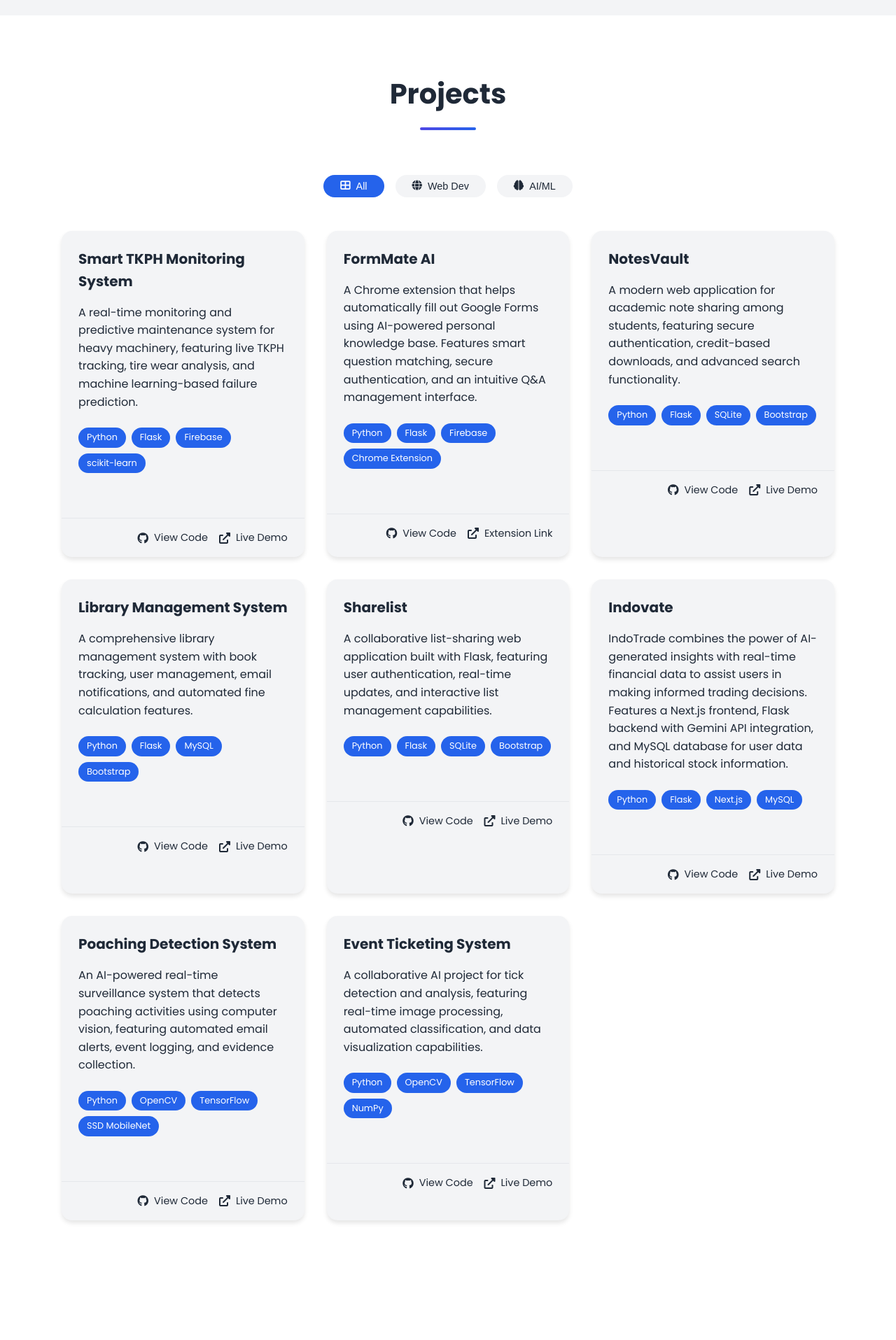
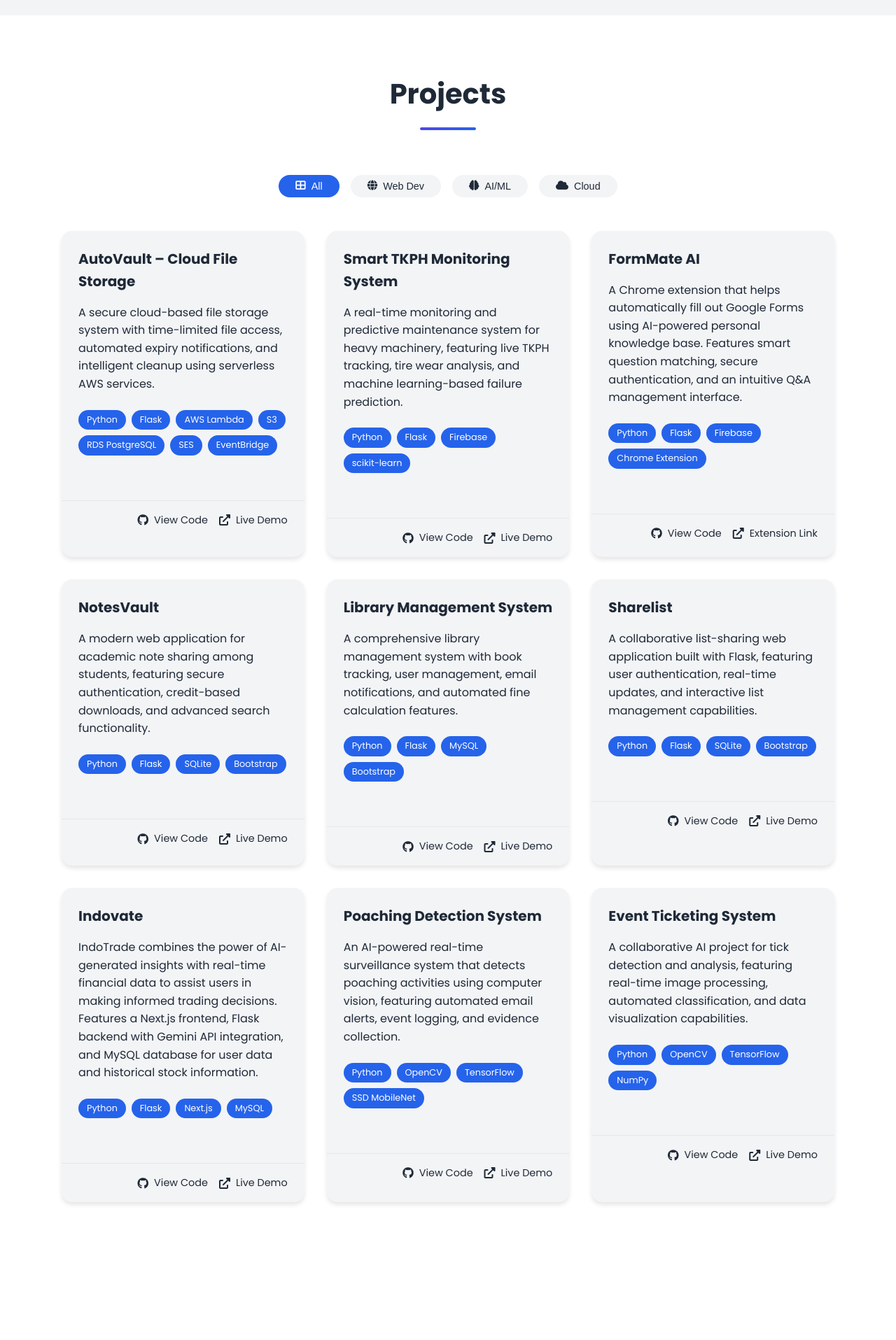
Before and after one commit to shlokbam/Portfolio, a Flask app: template templates/index.html in a window 1280 px wide. Shown: the part 2906-4821 px from the top of the page at 70% size. Run offline with Flask 3, Linux system fonts and the light colour scheme; the template is opened without the code that fills it, so the values that code supplies are empty; some libraries are stand-ins or nearby versions.

Commit message:
Add AutoVault cloud project to index.html
Added a new cloud project 'AutoVault' with details and links.

```diff
--- a/templates/index.html
+++ b/templates/index.html
@@ -393,6 +393,7 @@
             <h2>Projects</h2>
             <div class="title-underline"></div>
         </div>
+
         <div class="projects-filter">
             <button class="filter-btn active" data-filter="all">
                 <i class="fas fa-th-large"></i> All
@@ -403,8 +404,38 @@
             <button class="filter-btn" data-filter="ai">
                 <i class="fas fa-brain"></i> AI/ML
             </button>
+            <button class="filter-btn" data-filter="cloud">
+                <i class="fas fa-cloud"></i> Cloud
+            </button>
         </div>
+
         <div class="projects-grid">
+
+
+            <!-- Cloud Project -->
+            <div class="project-card" data-category="cloud">
+                <div class="project-info">
+                    <h3>AutoVault – Cloud File Storage</h3>
+                    <p>A secure cloud-based file storage system with time-limited file access, automated expiry notifications, and intelligent cleanup using serverless AWS services.</p>
+                    <div class="project-tech">
+                        <span>Python</span>
+                        <span>Flask</span>
+                        <span>AWS Lambda</span>
+                        <span>S3</span>
+                        <span>RDS PostgreSQL</span>
+                        <span>SES</span>
+                        <span>EventBridge</span>
+                    </div>
+                </div>
+                <div class="project-links">
+                    <a href="https://github.com/shlokbam/AutoVault" class="project-github" target="_blank">
+                        <i class="fab fa-github"></i> View Code
+                    </a>
+                    <a href="https://Autovault.onrender.com" class="project-demo" target="_blank">
+                        <i class="fas fa-external-link-alt"></i> Live Demo
+                    </a>
+                </div>
+            </div>
 
             <!-- Mobile App Project -->
             <div class="project-card" data-category="ai">
@@ -449,6 +480,7 @@
                     </a>
                 </div>
             </div>
+
             <!-- Web Development Project 1 -->
             <div class="project-card" data-category="web">
                 <div class="project-info">
```
